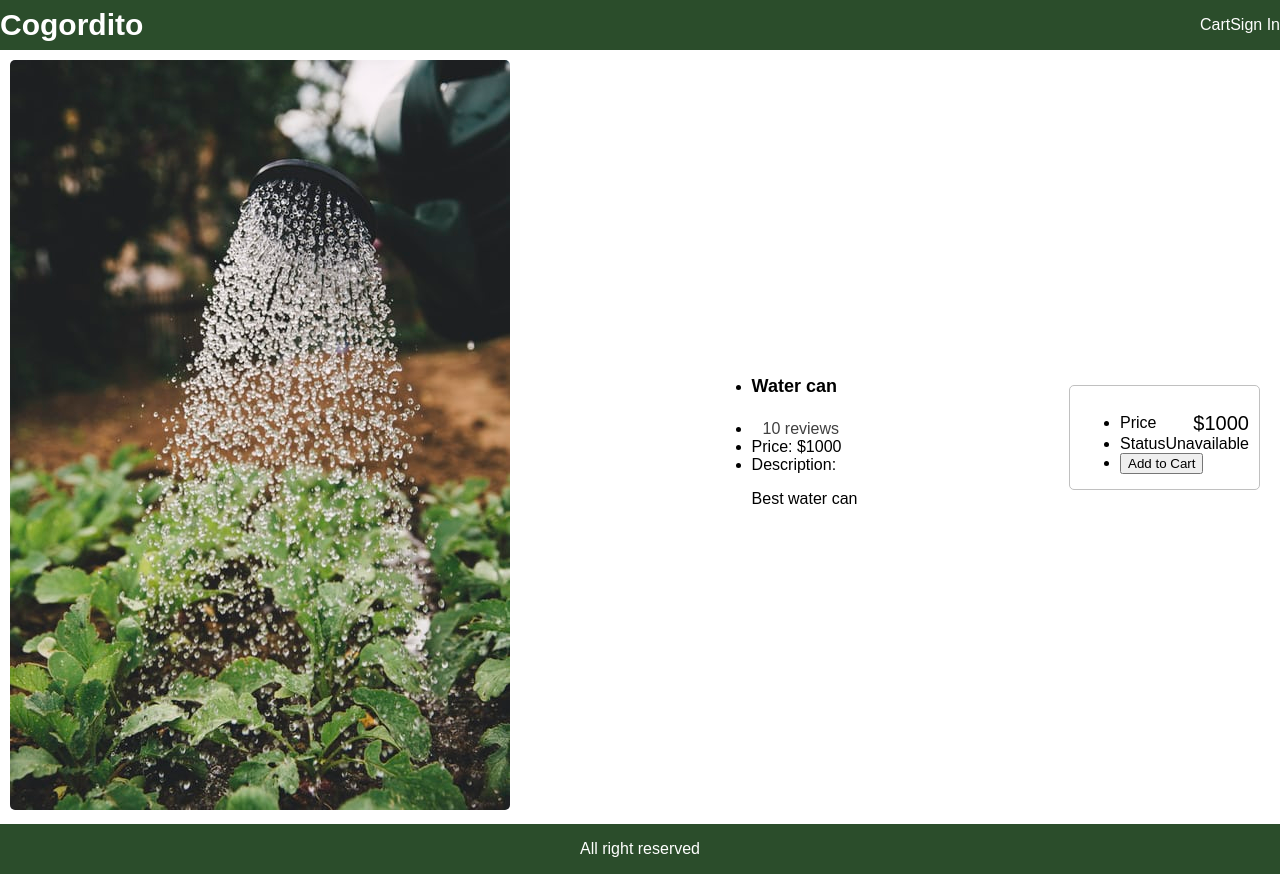
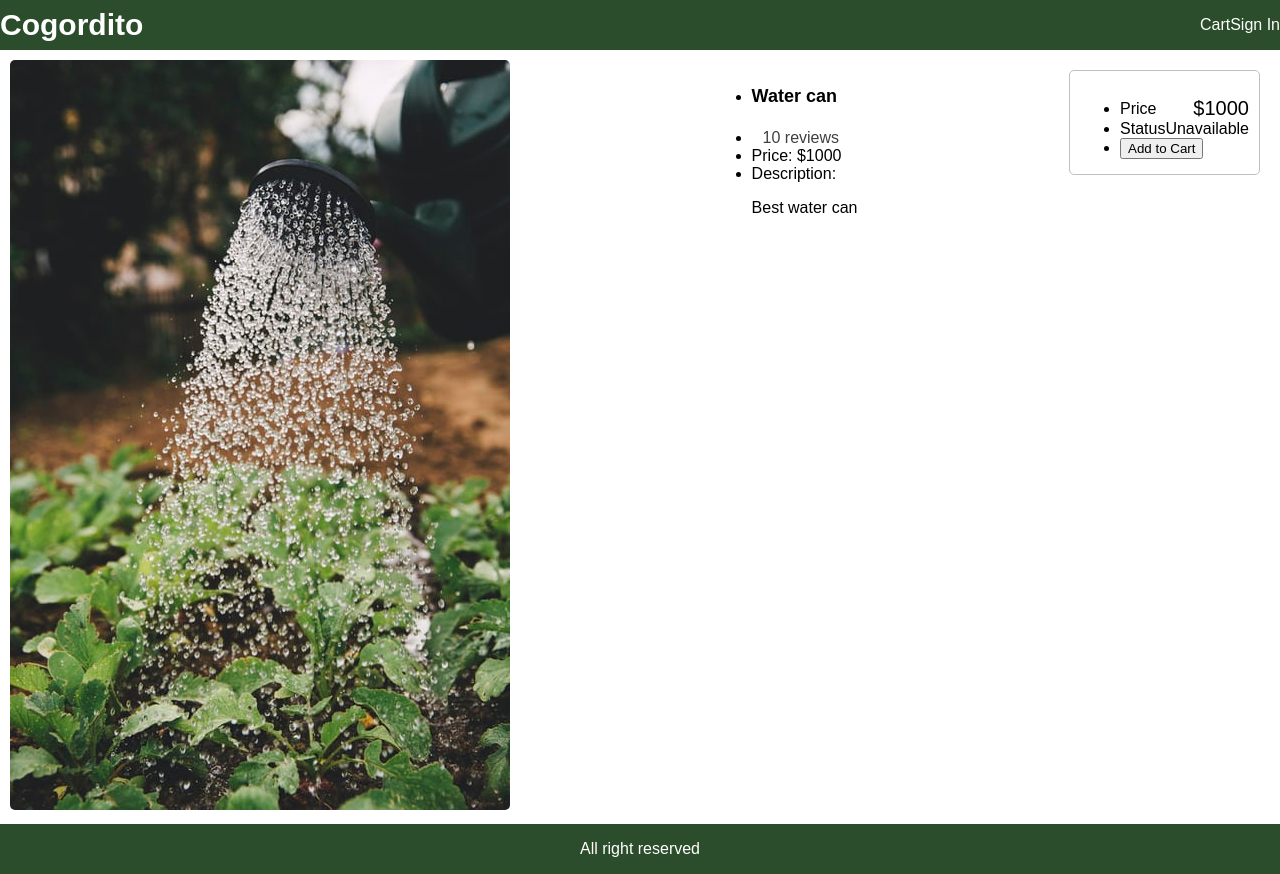
Before and after one commit to ncozzarin/marketplace-project, a React (Create React App) app in the folder frontend/: page /product/1 in a window 1280 px wide. Built offline with nearby package versions, Linux system fonts and the light colour scheme.

Commit message:
Flex start on product page style

```diff
--- a/frontend/src/index.css
+++ b/frontend/src/index.css
@@ -96,6 +96,9 @@ a.brand{
   justify-content: space-between;
   align-items: center;
 }
+.row.top{
+  align-items: flex-start;
+}
 
 .row.center{
   justify-content: center;
--- a/frontend/src/screens/ProductScreen.js
+++ b/frontend/src/screens/ProductScreen.js
@@ -11,7 +11,8 @@ export default function ProductScreen(props){
     }
     return(
         <div>
-            <div className="row">
+            <Link to="/"></Link>
+            <div className="row top">
                 <div class="col-2">
                     <img className="large" src={product.image} alt={product.name}></img>
                 </div>
```
